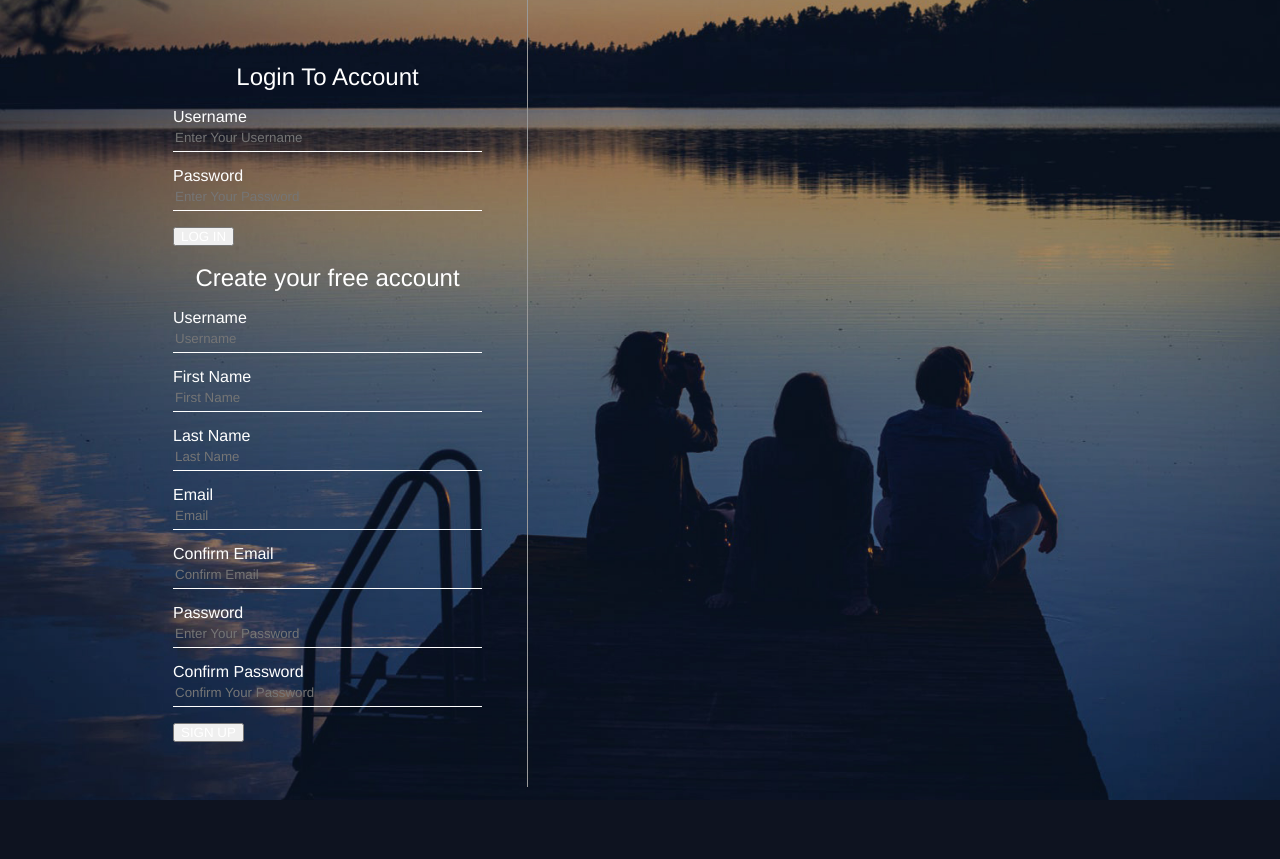
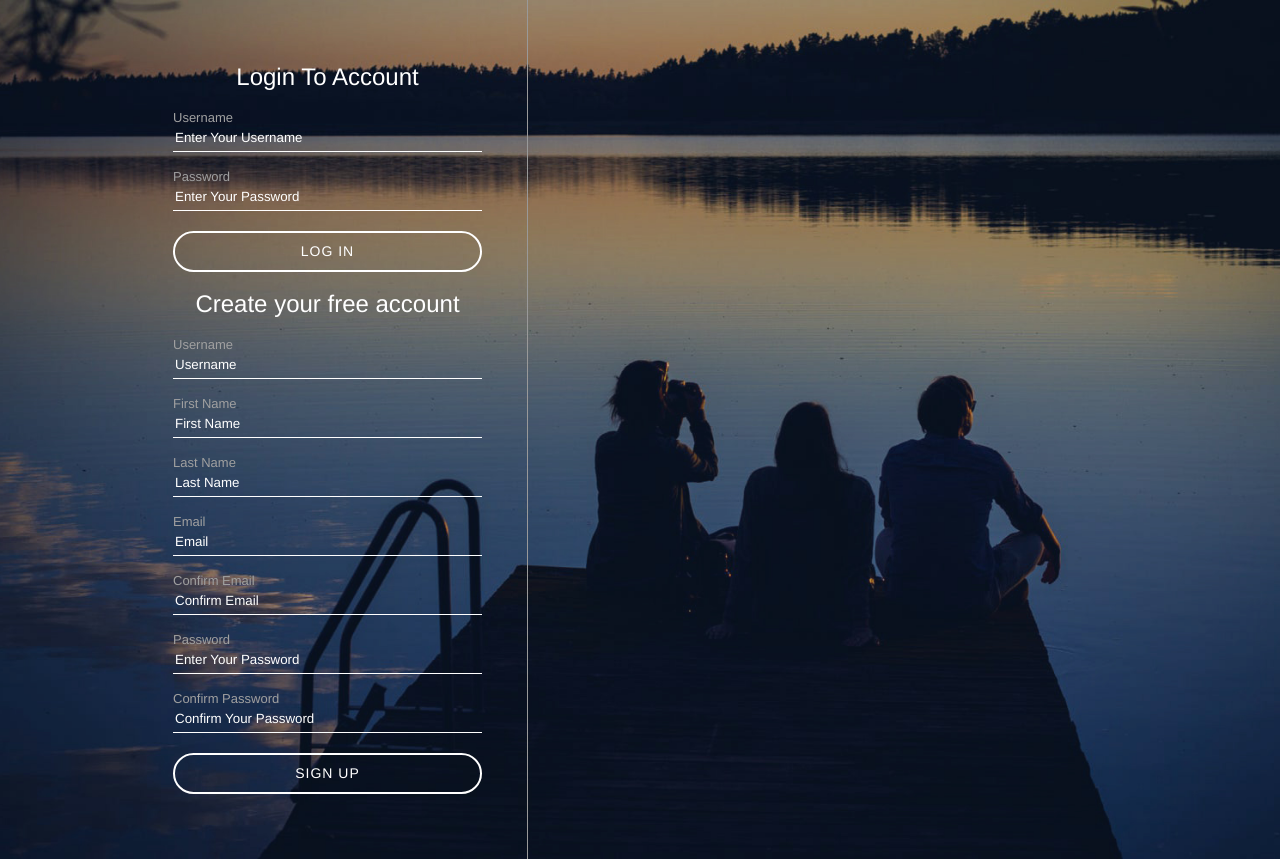
Before and after one commit to JakeAttard/SpotifyClone, a PHP site: page /Register.php in a window 1280 px wide. Before the commit the page ends 800 px from the top, so only its background shows below. Run offline with PHP 8.4, Linux system fonts and the light colour scheme.

Commit message:
More Styles Added

```diff
--- a/assets/css/register.css
+++ b/assets/css/register.css
@@ -28,6 +28,28 @@ html, body {
     max-width: 1024px;
 }
 
+::-webkit-input-placeholder { /* WebKit, Blink, Edge */
+    color: #fff;
+}
+:-moz-placeholder { /* Mozilla Firefox 4 to 18 */
+    color: #fff;
+    opacity: 1;
+}
+::-moz-placeholder { /* Mozilla Firefox 19+ */
+    color: #fff;
+    opacity: 1;
+}
+:-ms-input-placeholder { /* Internet Explorer 10-11 */
+    color: #fff;
+}
+::-ms-input-placeholder { /* Microsoft Edge */
+    color: #fff;
+}
+
+::placeholder { /* Most modern browsers support this now. */
+    color: #fff;
+}
+
 #inputContainer {
     width: 400px;
     padding: 45px;
@@ -50,3 +72,26 @@ html, body {
     line-height: 27px;
     width: 100%;
 }
+
+#inputContainer label {
+    color: #a0a0a0;
+    font-size: 13px;
+    margin-top: 15px;
+}
+
+#inputContainer button {
+    background-color: transparent;
+    border: 2px solid #fff;
+    border-radius: 250px;
+    color: #fff;
+    display: block;
+    font-size: 14px;
+    letter-spacing: 1px;
+    margin: 20px auto;
+    height: 41px;
+    width: 100%;
+}
+
+#inputContainer button:hover {
+    cursor: pointer;
+}
```
